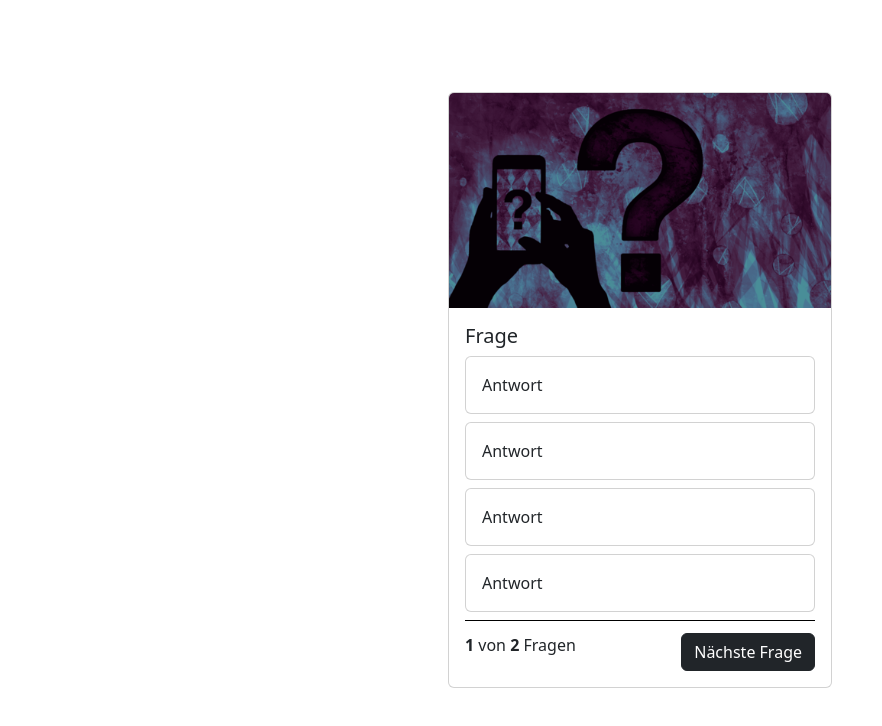
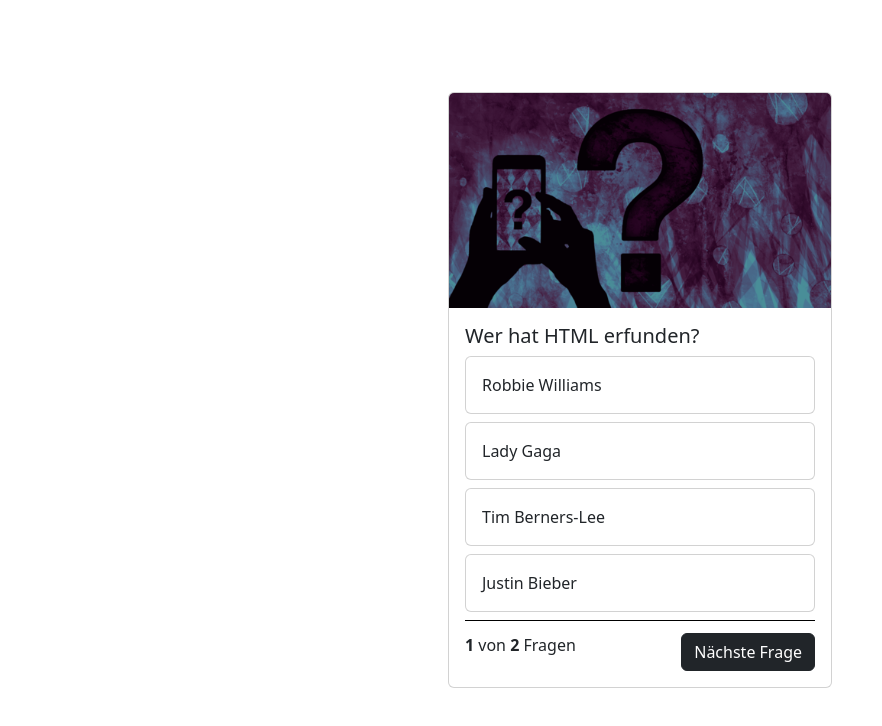
Before and after one commit to AnneManthey/QuizApp, a website: page index.html in a window 1280 px wide. Shown: the part 60-786 px from the top of the page, without its empty margins (0-882 px from the left). Drawn offline with nearby package versions, Linux system fonts and the light colour scheme.

Commit message:
add init function

```diff
--- a/index.html
+++ b/index.html
@@ -26,25 +26,25 @@
         <div class="card quiz-card">
             <img src="./assets/img/quiz.png" class="card-img-top" alt="...">
             <div class="card-body">
-                <h5 class="card-title">Frage</h5>
+                <h5 class="card-title" id="questiontext">Frage</h5>
 
                 <div class="card mb-2">
-                    <div class="card-body">
+                    <div class="card-body" id="answer_1">
                         Antwort
                     </div>
                 </div>
                 <div class="card mb-2">
-                    <div class="card-body">
+                    <div class="card-body" id="answer_2">
                         Antwort
                     </div>
                 </div>
                 <div class="card mb-2">
-                    <div class="card-body">
+                    <div class="card-body" id="answer_3">
                         Antwort
                     </div>
                 </div>
                 <div class="card mb-2">
-                    <div class="card-body">
+                    <div class="card-body" id="answer_4">
                         Antwort
                     </div>
                 </div>
--- a/script.js
+++ b/script.js
@@ -1,3 +1,4 @@
+let currentQuestion = 0;
 let questions = [
     {
         "question": "Wer hat HTML erfunden?",
@@ -18,8 +19,17 @@ let questions = [
     },
 ]
 
-function init(){
+function init() {
+    document.getElementById("all-questions").innerHTML = questions.length;
+    showQuestion();
+}
 
-    document.getElementById("all-questions").innerHTML = questions.length;
+function showQuestion() {
+    let question = questions[currentQuestion];
+    document.getElementById("questiontext").innerHTML = question["question"];
+    document.getElementById("answer_1").innerHTML = question["answer_1"];
+    document.getElementById("answer_2").innerHTML = question["answer_2"];
+    document.getElementById("answer_3").innerHTML = question["answer_3"];
+    document.getElementById("answer_4").innerHTML = question["answer_4"];
 
 }
```
